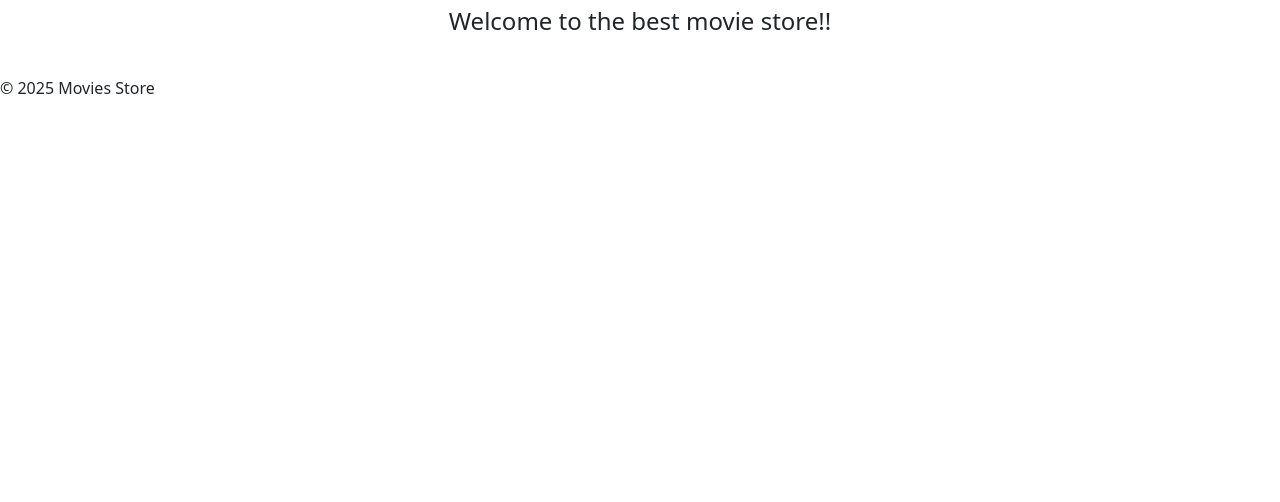
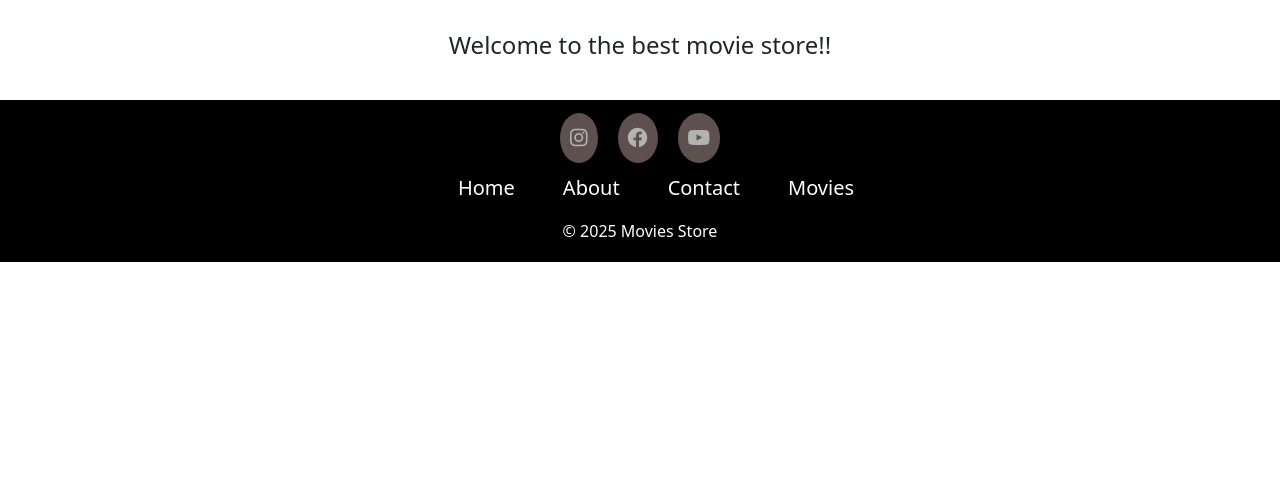
Before and after one commit to nicktemesi/moviesstore, a Django app: page / in a window 1280 px wide. Shown: the part 279-781 px from the top of the page. Run offline with Django 5.2, Linux system fonts and the light colour scheme; some libraries are stand-ins or nearby versions.

Commit message:
added a styled footer section

```diff
--- a/static/css/style.css
+++ b/static/css/style.css
@@ -3,3 +3,53 @@
     background-size: cover;
     background-position: center;
 }
+
+/* footer container */
+footer{
+    background-color: black;
+}
+.footer_cont{
+    width: 100%;
+    padding: 3px;
+}
+.socialmedia_icons{
+    display: flex;
+    align-items: center;
+    justify-content: center;
+}
+.socialmedia_icons a{
+    padding: 10px;
+    margin: 10px;
+    background-color: rgb(136, 114, 114);
+    border-radius: 70%;
+    opacity: 0.7;
+    transition: opacity 0.2s;
+}
+.socialmedia_icons a:hover{
+    opacity: 1;
+}
+.footer_nav ul{
+    display: flex;
+    align-items: center;
+    justify-content: center;
+     gap: 3em;
+}
+.footer_nav ul li{
+    list-style-type: none;
+}
+.socialmedia_icons a i{
+    font-size:20px;
+}
+a{
+    text-decoration: none;
+    color: white;
+    font-size: 20px;
+    transition: color 0.2s;
+}
+a:hover{
+    color:rgb(191, 189, 189)
+}
+.copyright p{
+    text-align: center;
+    color: white;
+}
--- a/templates/base.html
+++ b/templates/base.html
@@ -34,8 +34,8 @@
         <nav>
             <ul>
                 <li><a href="">Home</a></li>
-                <li><a href="">About us</a></li>
-                <li><a href="">Cart</a></li>
+                <li><a href="">About</a></li>
+                <li><a href="">Contact</a></li>
                 <li><a href="">Movies</a></li>
             </ul>
         </nav>
@@ -46,6 +46,26 @@
     </main>
 
     <!-- Footer -->
-    <footer><p>&copy; 2025 Movies Store</p></footer>
+    <footer>
+        <div class="footer_cont">
+            <div class="socialmedia_icons">
+                <a href="" class = "icon"><i class="fa-brands fa-instagram"></i></a>
+                <a href="" class = "icon"><i class="fa-brands fa-facebook"></i></a>
+                <!-- <a href="" class = "icon"><i class="fa-brands fa-square-x-twitter"></i></a> -->
+                <a href="" class = "icon"><i class="fa-brands fa-youtube"></i></i></a>
+            </div>
+            <div class="footer_nav">
+                <ul>
+                    <li><a href="">Home</a></li>
+                    <li><a href="">About</a></li>
+                    <li><a href="">Contact</a></li>
+                    <li><a href="">Movies</a></li>
+                </ul>
+            </div>
+            <div class="copyright">
+                <p>&copy; 2025 Movies Store</p>
+            </div>
+        </div>
+    </footer>
 </body>
 </html>
```
